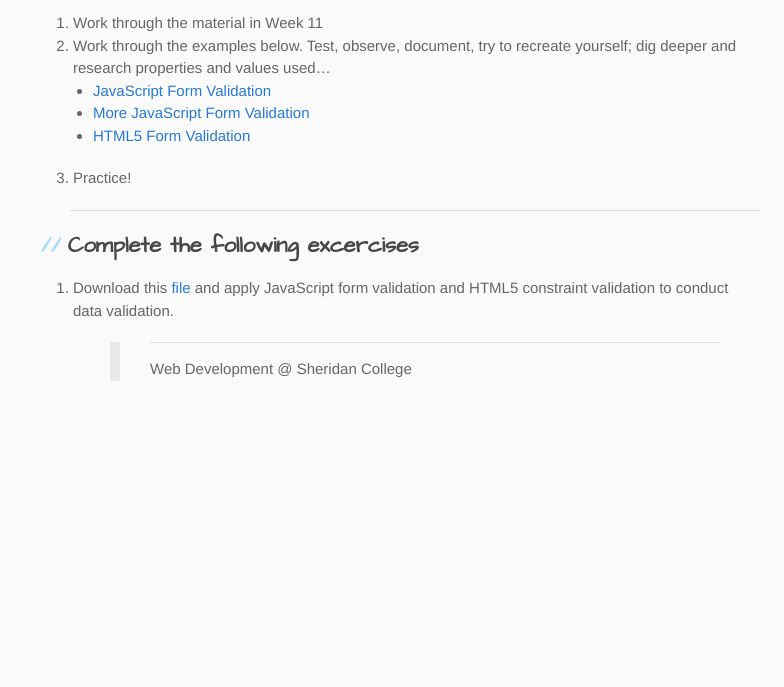
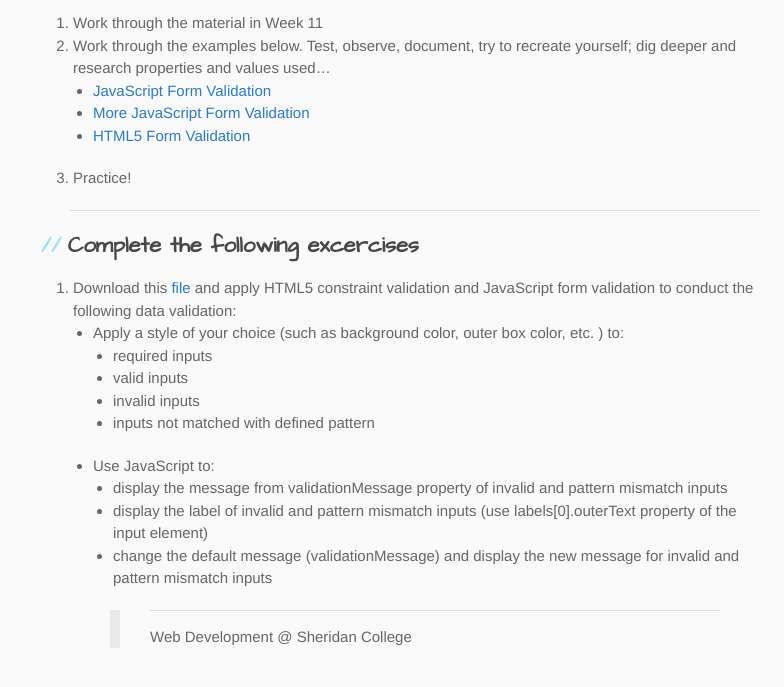
Before and after one commit to pakandy/worksheet11, a plain HTML site: page index.html in a window 1280 px wide. Shown: the part 139-826 px from the top of the page, without its empty margins (100-884 px from the left). Before the commit the page ends 800 px from the top, so only its background shows below. Drawn offline with Linux system fonts and the light colour scheme.

Commit message:
Add files via upload

```diff
--- a/index.html
+++ b/index.html
@@ -42,7 +42,21 @@
 <h2 id="complete-the-following-excercises">Complete the following excercises</h2>
 
 <ol>
-  <li>Download this <a href='./pract1.txt'>file</a> and apply JavaScript form validation and HTML5 constraint validation to conduct data validation.</li>
+  <li>Download this <a href='./pract1.txt'>file</a> and apply HTML5 constraint validation and JavaScript form validation to conduct the following data validation:
+  <ul>
+    <li>Apply a style of your choice (such as background color, outer box color, etc. ) to:
+      <ul><li>required inputs</li>
+          <li>valid inputs</li>
+          <li>invalid inputs</li>
+          <li>inputs not matched with defined pattern</li>
+      </ul></li>
+    <li>Use JavaScript to:
+      <ul><li>display the message from validationMessage property of invalid and pattern mismatch inputs</li>
+        <li>display the label of invalid and pattern mismatch inputs (use labels[0].outerText property of the input element)</li>
+        <li>change the default message (validationMessage) and display the new message for invalid and pattern mismatch inputs</li>
+      </ul>
+    </li>
+  </ul></li>
 </ol>
 
 <blockquote style="clear: both; ">
```
Also changed, not shown: pract1.txt.
